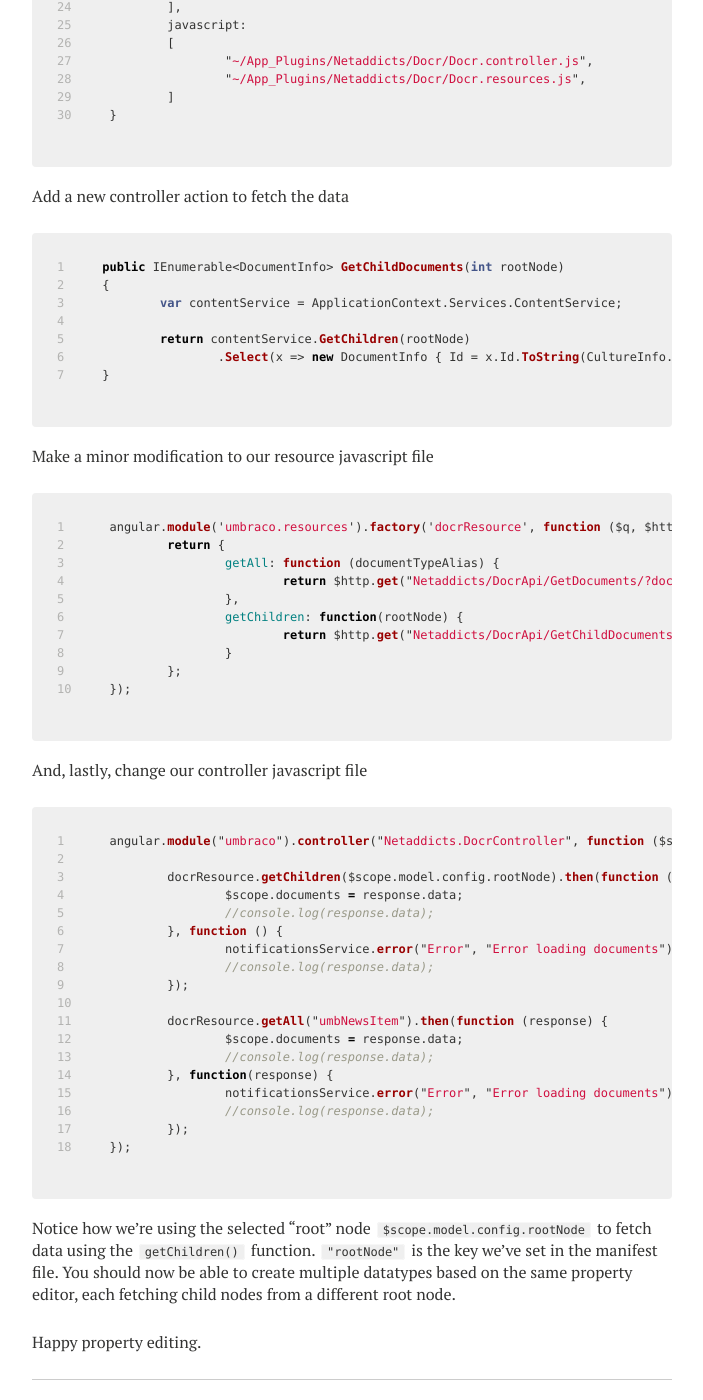
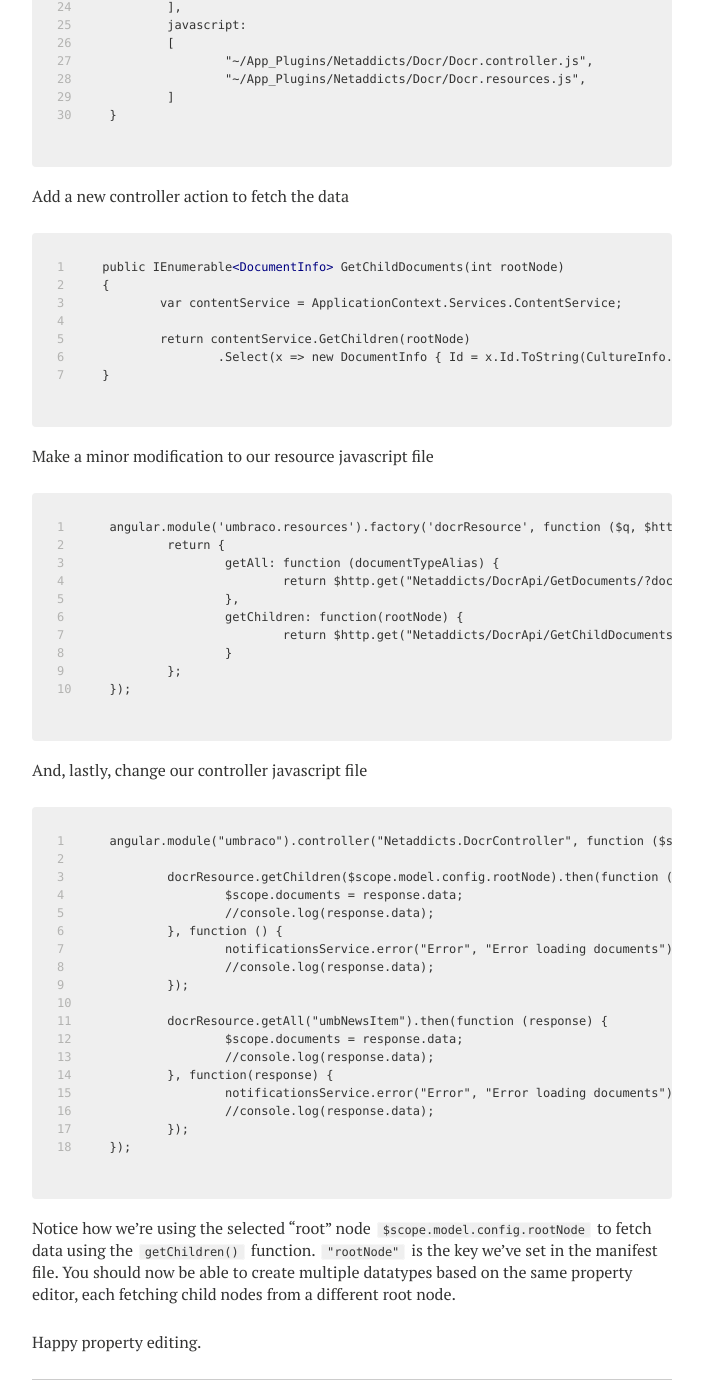
Before and after one commit to netaddicts/netaddicts.github.io, a Jekyll site: the page built from _posts/2014-01-14-v7-xpathdropdownlist-aka-docr.md, in a window 1280 px wide and 1400 px high, scrolled down 4244 px. Shown: the whole window, without its empty margins (288-991 px from the left). Built offline with Jekyll 4.4.1, drawn with Linux system fonts in a browser that asks for light colours; nearby versions of some CDN libraries; comment, search, counter and statistics services are not loaded; some of the changed text lies outside the part shown.

Commit message:
Help, having a build failed :(

```diff
--- a/_posts/2014-01-14-v7-xpathdropdownlist-aka-docr.md
+++ b/_posts/2014-01-14-v7-xpathdropdownlist-aka-docr.md
@@ -20,7 +20,7 @@ For this sample to work, I'm assuming you've got at least a v7 Umbraco installat
 
 Actually, I didn't need a fully fledged XPathDropdownList datatype, but just needed a datatype that could list all child documents of a specific node in the tree. Here's my initial <code>package.manifest</code> file which I've put in <code>~/App_Plugins/Netaddicts</code> folder
 
-{% highlight javascript linenos %}
+{% highlight html linenos %}
 {% raw %}
 {
 	propertyEditors:
@@ -59,7 +59,7 @@ Our first file <code>Docr.html</code> will be our view which should just be a dr
 
 Javascript file <code>Docr.controller.js</code> will be responsible to initializing dropdown list with documents fetched from Umbraco content tree. Syntax of the Angular ngOptions directive may seem a bit strange, and at first hard to understand. But there's [good documentation on this](http://docs.angularjs.org/api/ng.directive:select) as well.
 
-{% highlight javascript linenos %}
+{% highlight html linenos %}
 {% raw %}
 angular.module("umbraco").controller("Netaddicts.DocrController", function ($scope, docrResource, notificationsService) {
 
@@ -84,7 +84,7 @@ In our previous code snippet above, we're injecting Umbraco's <code>notification
 
 Let's take a look at our <code>Docr.resource.js</code> file.
 
-{% highlight javascript linenos %}
+{% highlight html linenos %}
 {% raw %}
 angular.module('umbraco.resources').factory('docrResource', function ($q, $http) {
 	return {
@@ -100,7 +100,7 @@ Above code snippet adds the docrResource to the <code>umbraco.resources</code> m
 
 Next up: A bit of C# coding to actually fetch the documents from Umbraco. Either create a simple C# class file and drop it into the <code>~/App_Code</code> folder or add your class to an existing project and compile into assembly.
 
-{% highlight csharp linenos %}
+{% highlight html linenos %}
 {% raw %}
 using System.Collections.Generic;
 using System.Globalization;
@@ -143,7 +143,7 @@ It's always a good idea to take a look at what's already existing. After all, al
 
 A small change to our <code>package.manifest</code> file is required...
 
-{% highlight javascript linenos %}
+{% highlight html linenos %}
 {% raw %}
 {
 	propertyEditors:
@@ -180,7 +180,7 @@ A small change to our <code>package.manifest</code> file is required...
 
 Add a new controller action to fetch the data
 
-{% highlight csharp linenos %}
+{% highlight html linenos %}
 {% raw %}
 public IEnumerable<DocumentInfo> GetChildDocuments(int rootNode)
 {
@@ -194,7 +194,7 @@ public IEnumerable<DocumentInfo> GetChildDocuments(int rootNode)
 
 Make a minor modification to our resource javascript file
 
-{% highlight javascript linenos %}
+{% highlight html linenos %}
 {% raw %}
 angular.module('umbraco.resources').factory('docrResource', function ($q, $http) {
 	return {
@@ -211,7 +211,7 @@ angular.module('umbraco.resources').factory('docrResource', function ($q, $http)
 
 And, lastly, change our controller javascript file
 
-{% highlight javascript linenos %}
+{% highlight html linenos %}
 {% raw %}
 angular.module("umbraco").controller("Netaddicts.DocrController", function ($scope, docrResource, notificationsService) {
 
```
